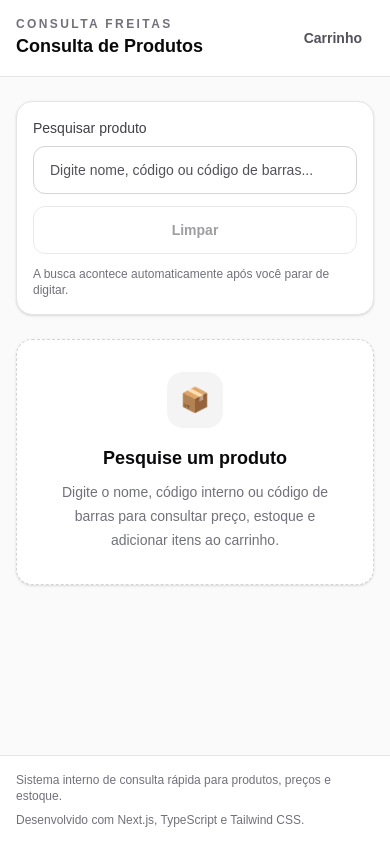
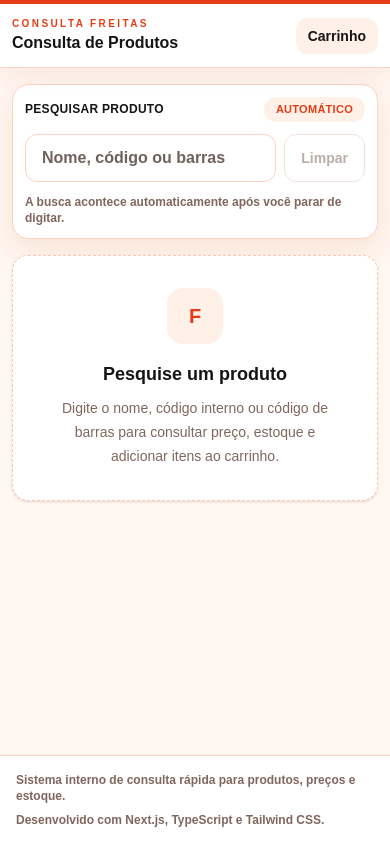
Before and after one commit to wandskk/consulta-freitas, a Next.js app: page /products in a window 390 px wide. Built offline with nearby package versions, Linux system fonts and the light colour scheme.

Commit message:
feat: improve mobile product search UX

```diff
--- a/src/app/globals.css
+++ b/src/app/globals.css
@@ -1,27 +1,43 @@
 @import "tailwindcss";
 
 :root {
-  --background: #ffffff;
-  --foreground: #171717;
+  --background: #fffaf7;
+  --foreground: #151515;
+  --brand: #e43d16;
+  --brand-strong: #c82f0d;
+  --brand-soft: #fff0e8;
+  --brand-ink: #101010;
+  --brand-muted: #6f625c;
+  --surface: #ffffff;
+  --surface-soft: #f7f2ef;
+  --line: #eadbd3;
+  --success: #138a4b;
+  --warning: #b7791f;
+  --danger: #d72638;
 }
 
 @theme inline {
   --color-background: var(--background);
   --color-foreground: var(--foreground);
+  --color-brand: var(--brand);
+  --color-brand-strong: var(--brand-strong);
+  --color-brand-soft: var(--brand-soft);
+  --color-brand-ink: var(--brand-ink);
+  --color-brand-muted: var(--brand-muted);
+  --color-surface: var(--surface);
+  --color-surface-soft: var(--surface-soft);
+  --color-line: var(--line);
+  --color-success: var(--success);
+  --color-warning: var(--warning);
+  --color-danger: var(--danger);
   --font-sans: var(--font-geist-sans);
   --font-mono: var(--font-geist-mono);
-}
-
-@media (prefers-color-scheme: dark) {
-  :root {
-    --background: #0a0a0a;
-    --foreground: #ededed;
-  }
 }
 
 body {
   background: var(--background);
   color: var(--foreground);
+  color-scheme: light;
   font-family: Arial, Helvetica, sans-serif;
 }
 
@@ -30,10 +46,10 @@
 select {
   background-color: #ffffff;
   color: #000000;
-  caret-color: #000000;
+  caret-color: var(--brand);
 }
 
 input::placeholder,
 textarea::placeholder {
-  color: #52525b;
+  color: var(--brand-muted);
 }
--- a/src/app/layout.tsx
+++ b/src/app/layout.tsx
@@ -33,7 +33,7 @@
 }
 
 export const viewport: Viewport = {
-  themeColor: '#09090b',
+  themeColor: '#e43d16',
   width: 'device-width',
   initialScale: 1,
   maximumScale: 1,
--- a/src/app/products/page.tsx
+++ b/src/app/products/page.tsx
@@ -7,7 +7,6 @@
 import { ProductSearch } from '@/components/products/product-search'
 import { useDebounce } from '@/hooks/use-debounce'
 import { useProducts } from '@/hooks/use-products'
-import { CashDiscountControl } from '@/components/cart/cash-discount-control'
 
 export default function ProductsPage() {
   const [search, setSearch] = useState('')
@@ -39,8 +38,7 @@
 
   return (
     <AppShell>
-      <div className="space-y-6">
-
+      <div className="space-y-4 sm:space-y-6">
         <ProductSearch
           value={search}
           isLoading={isLoading}
--- a/src/components/layout/app-footer.tsx
+++ b/src/components/layout/app-footer.tsx
@@ -1,7 +1,7 @@
 export function AppFooter() {
   return (
-    <footer className="border-t border-zinc-200 bg-white">
-      <div className="mx-auto flex max-w-6xl flex-col gap-2 px-4 py-4 text-xs text-zinc-500 sm:flex-row sm:items-center sm:justify-between">
+    <footer className="border-t border-[#ffd2c2] bg-white">
+      <div className="mx-auto flex max-w-6xl flex-col gap-2 px-4 py-4 text-xs font-semibold text-[#80665c] sm:flex-row sm:items-center sm:justify-between">
         <span>
           Sistema interno de consulta rápida para produtos, preços e estoque.
         </span>
--- a/src/components/layout/app-header.tsx
+++ b/src/components/layout/app-header.tsx
@@ -9,35 +9,35 @@
     const pathname = usePathname()
     const { totals } = useCart()
 
-    const isProductsPage = pathname === '/products'
     const isCartPage = pathname === '/cart'
 
     return (
-        <header className="sticky top-0 z-40 border-b border-zinc-200 bg-white/95 backdrop-blur">
-            <div className="mx-auto flex max-w-6xl items-center justify-between gap-4 px-4 py-4">
+        <header className="sticky top-0 z-40 border-b border-[#ffd2c2] bg-white/95 shadow-[0_8px_24px_rgba(191,54,12,0.08)] backdrop-blur">
+            <div className="h-1 bg-[#e43d16]" />
+
+            <div className="mx-auto flex max-w-6xl items-center justify-between gap-3 px-3 py-3 sm:px-4">
                 <Link href="/products" className="min-w-0">
-                    <span className="block text-xs font-semibold uppercase tracking-[0.2em] text-zinc-500">
+                    <span className="block text-[10px] font-black uppercase tracking-[0.24em] text-[#e43d16]">
                         Consulta Freitas
                     </span>
 
-                    <h1 className="truncate text-lg font-bold text-zinc-950">
+                    <h1 className="truncate text-base font-black text-[#151515] sm:text-lg">
                         Consulta de Produtos
                     </h1>
                 </Link>
 
                 <nav className="flex items-center gap-2">
-
                     <Link
                         href="/cart"
-                        className={`relative rounded-xl px-3 py-2 text-sm font-semibold transition ${isCartPage
-                            ? 'bg-zinc-950 text-white'
-                            : 'text-zinc-600 hover:bg-zinc-100'
+                        className={`relative rounded-xl px-3 py-2 text-sm font-black transition ${isCartPage
+                            ? 'bg-[#e43d16] text-white shadow-[0_8px_18px_rgba(228,61,22,0.28)]'
+                            : 'bg-[#fff0e8] text-[#151515] hover:bg-[#ffe0d4]'
                             }`}
                     >
                         Carrinho
 
                         {totals.totalItems > 0 && (
-                            <span className="absolute -right-2 -top-2 flex h-5 min-w-5 items-center justify-center rounded-full bg-green-600 px-1 text-[11px] font-bold text-white">
+                            <span className="absolute -right-2 -top-2 flex h-5 min-w-5 items-center justify-center rounded-full bg-[#151515] px-1 text-[11px] font-black text-white ring-2 ring-white">
                                 {totals.totalItems}
                             </span>
                         )}
--- a/src/components/layout/app-shell.tsx
+++ b/src/components/layout/app-shell.tsx
@@ -11,10 +11,10 @@
 
 export function AppShell({ children }: AppShellProps) {
     return (
-        <div className="flex min-h-screen flex-col bg-zinc-50">
+        <div className="flex min-h-screen flex-col bg-[#fff7f0] text-[#151515]">
             <AppHeader />
 
-            <main className="flex-1 px-4 py-6 pb-32 sm:py-8">
+            <main className="flex-1 px-3 py-4 pb-32 sm:px-4 sm:py-8">
                 <div className="mx-auto max-w-6xl">{children}</div>
             </main>
 
--- a/src/components/products/product-list.tsx
+++ b/src/components/products/product-list.tsx
@@ -19,19 +19,18 @@
 }: ProductListProps) {
   if (isLoading) {
     return (
-      <div className="grid gap-4">
+      <div className="grid gap-3">
         {Array.from({ length: 3 }).map((_, index) => (
           <div
             key={index}
-            className="h-48 animate-pulse rounded-2xl border border-zinc-200 bg-white p-4 shadow-sm"
+            className="h-64 animate-pulse rounded-2xl border border-[#ffd2c2] bg-white p-4 shadow-sm"
           >
-            <div className="h-5 w-32 rounded bg-zinc-200" />
-            <div className="mt-4 h-6 w-3/4 rounded bg-zinc-200" />
-            <div className="mt-3 h-4 w-1/2 rounded bg-zinc-200" />
-            <div className="mt-8 grid gap-3 sm:grid-cols-3">
-              <div className="h-16 rounded-xl bg-zinc-100" />
-              <div className="h-16 rounded-xl bg-zinc-100" />
-              <div className="h-16 rounded-xl bg-zinc-100" />
+            <div className="h-5 w-32 rounded bg-[#fff0e8]" />
+            <div className="mt-4 h-6 w-4/5 rounded bg-[#fff0e8]" />
+            <div className="mt-3 h-4 w-1/2 rounded bg-[#fff0e8]" />
+            <div className="mt-6 grid gap-3">
+              <div className="h-20 rounded-xl bg-[#fff0e8]" />
+              <div className="h-12 rounded-xl bg-[#fff0e8]" />
             </div>
           </div>
         ))}
@@ -41,7 +40,7 @@
 
   if (error) {
     return (
-      <div className="rounded-2xl border border-red-200 bg-red-50 p-6 text-center text-sm text-red-700">
+      <div className="rounded-2xl border border-red-200 bg-red-50 p-6 text-center text-sm font-medium text-red-700">
         <strong className="block text-base">Erro ao buscar produtos</strong>
         <span className="mt-1 block">{error}</span>
       </div>
@@ -50,16 +49,16 @@
 
   if (hasSearched && products.length === 0) {
     return (
-      <div className="rounded-2xl border border-zinc-200 bg-white p-8 text-center shadow-sm">
-        <div className="mx-auto flex h-14 w-14 items-center justify-center rounded-2xl bg-zinc-100 text-2xl">
-          🔎
+      <div className="rounded-2xl border border-[#ffd2c2] bg-white p-8 text-center shadow-sm">
+        <div className="mx-auto flex h-14 w-14 items-center justify-center rounded-2xl bg-[#fff0e8] text-xl font-black text-[#e43d16]">
+          ?
         </div>
 
-        <h3 className="mt-4 text-lg font-bold text-zinc-950">
+        <h3 className="mt-4 text-lg font-black text-[#151515]">
           Nenhum produto encontrado
         </h3>
 
-        <p className="mx-auto mt-2 max-w-md text-sm leading-6 text-zinc-500">
+        <p className="mx-auto mt-2 max-w-md text-sm leading-6 text-[#80665c]">
           Tente pesquisar por outro nome, código interno ou código de barras.
         </p>
       </div>
@@ -68,16 +67,16 @@
 
   if (!hasSearched) {
     return (
-      <div className="rounded-2xl border border-dashed border-zinc-300 bg-white p-8 text-center shadow-sm">
-        <div className="mx-auto flex h-14 w-14 items-center justify-center rounded-2xl bg-zinc-100 text-2xl">
-          📦
+      <div className="rounded-2xl border border-dashed border-[#ffc5af] bg-white p-8 text-center shadow-sm">
+        <div className="mx-auto flex h-14 w-14 items-center justify-center rounded-2xl bg-[#fff0e8] text-xl font-black text-[#e43d16]">
+          F
         </div>
 
-        <h3 className="mt-4 text-lg font-bold text-zinc-950">
+        <h3 className="mt-4 text-lg font-black text-[#151515]">
           Pesquise um produto
         </h3>
 
-        <p className="mx-auto mt-2 max-w-md text-sm leading-6 text-zinc-500">
+        <p className="mx-auto mt-2 max-w-md text-sm leading-6 text-[#80665c]">
           Digite o nome, código interno ou código de barras para consultar preço,
           estoque e adicionar itens ao carrinho.
         </p>
@@ -86,15 +85,21 @@
   }
 
   return (
-    <section className="space-y-4">
-      <div className="rounded-2xl border border-zinc-200 bg-white p-4 text-sm text-zinc-600 shadow-sm">
-        <strong className="text-zinc-950">
-          {total} produto{total === 1 ? '' : 's'}
-        </strong>{' '}
-        encontrado{total === 1 ? '' : 's'}.
+    <section className="space-y-3">
+      <div className="flex items-center justify-between rounded-2xl border border-[#ffd2c2] bg-white px-4 py-3 text-sm text-[#80665c] shadow-sm">
+        <span>
+          <strong className="text-[#151515]">
+            {total}
+          </strong>{' '}
+          produto{total === 1 ? '' : 's'} encontrado{total === 1 ? '' : 's'}
+        </span>
+
+        <strong className="rounded-full bg-[#e43d16] px-3 py-1 text-xs font-black uppercase tracking-wide text-white">
+          Busca
+        </strong>
       </div>
 
-      <div className="grid gap-4">
+      <div className="grid gap-3">
         {products.map((product) => (
           <ProductCard key={product.id} product={product} />
         ))}
--- a/src/components/products/product-search.tsx
+++ b/src/components/products/product-search.tsx
@@ -14,28 +14,34 @@
   onClear,
 }: ProductSearchProps) {
   return (
-    <div className="rounded-2xl border border-zinc-200 bg-white p-4 shadow-sm">
-      <label
-        htmlFor="product-search"
-        className="mb-2 block text-sm font-medium text-zinc-700"
-      >
-        Pesquisar produto
-      </label>
+    <div className="rounded-2xl border border-[#ffd2c2] bg-white p-3 shadow-[0_12px_30px_rgba(191,54,12,0.10)] sm:p-4">
+      <div className="mb-3 flex items-center justify-between gap-3">
+        <label
+          htmlFor="product-search"
+          className="block text-xs font-black uppercase tracking-wide text-[#151515]"
+        >
+          Pesquisar produto
+        </label>
 
-      <div className="flex flex-col gap-3 sm:flex-row">
+        <span className="rounded-full bg-[#fff0e8] px-3 py-1 text-[11px] font-black uppercase tracking-wide text-[#e43d16]">
+          Automático
+        </span>
+      </div>
+
+      <div className="flex gap-2">
         <div className="relative flex-1">
           <input
             id="product-search"
             type="text"
             value={value}
             onChange={(event) => onChange(event.target.value)}
-            placeholder="Digite nome, código ou código de barras..."
-            className="h-12 w-full rounded-xl border border-zinc-300 px-4 pr-10 text-sm outline-none transition focus:border-zinc-900 focus:ring-2 focus:ring-zinc-200"
+            placeholder="Nome, código ou barras"
+            className="h-12 w-full rounded-xl border border-[#ffd2c2] bg-[#fffaf7] px-4 pr-10 text-base font-bold text-[#151515] outline-none transition placeholder:text-[#8a6d61] focus:border-[#e43d16] focus:bg-white focus:ring-4 focus:ring-[#e43d16]/15"
             autoComplete="off"
           />
 
           {isLoading && (
-            <span className="absolute right-3 top-1/2 h-4 w-4 -translate-y-1/2 animate-spin rounded-full border-2 border-zinc-300 border-t-zinc-900" />
+            <span className="absolute right-3 top-1/2 h-4 w-4 -translate-y-1/2 animate-spin rounded-full border-2 border-[#ffd2c2] border-t-[#e43d16]" />
           )}
         </div>
 
@@ -43,13 +49,13 @@
           type="button"
           onClick={onClear}
           disabled={!value}
-          className="h-12 rounded-xl border border-zinc-300 px-6 text-sm font-semibold text-zinc-700 transition hover:bg-zinc-100 disabled:cursor-not-allowed disabled:opacity-50"
+          className="h-12 shrink-0 rounded-xl border border-[#151515] bg-white px-4 text-sm font-black text-[#151515] transition hover:border-[#e43d16] hover:bg-[#fff0e8] hover:text-[#c82f0d] disabled:cursor-not-allowed disabled:border-[#eadbd3] disabled:text-[#a89a94] disabled:opacity-80"
         >
           Limpar
         </button>
       </div>
 
-      <p className="mt-3 text-xs text-zinc-500">
+      <p className="mt-3 text-xs font-semibold text-[#80665c]">
         A busca acontece automaticamente após você parar de digitar.
       </p>
     </div>
--- a/src/contexts/cart-context.tsx
+++ b/src/contexts/cart-context.tsx
@@ -57,6 +57,7 @@
   const [isHydrated, setIsHydrated] = useState(false)
 
   useEffect(() => {
+    queueMicrotask(() => {
       const storedItems = getLocalStorageItem<CartItem[]>(CART_STORAGE_KEY, [])
       const storedDiscount = getLocalStorageItem<number>(
         CASH_DISCOUNT_STORAGE_KEY,
@@ -68,6 +69,7 @@
         normalizeCashDiscountPercentage(Number(storedDiscount))
       )
       setIsHydrated(true)
+    })
   }, [])
 
   useEffect(() => {
```
Also changed, not shown: src/components/cart/bottom-cart-bar.tsx (+8 -8 lines), src/components/products/product-card.tsx (+34 -25 lines), src/helpers/stock.helper.ts (line endings or trailing spaces). Lines whose indentation alone changed are shown as unchanged.
